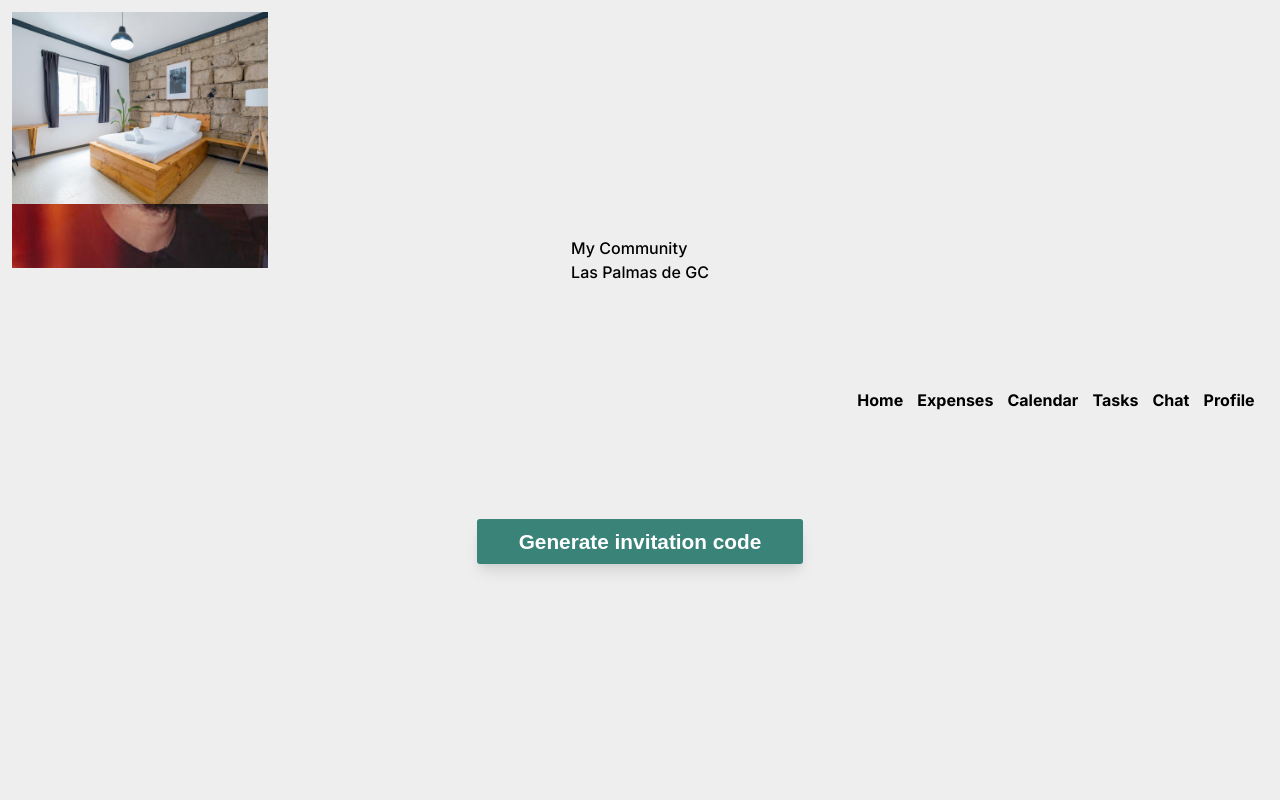
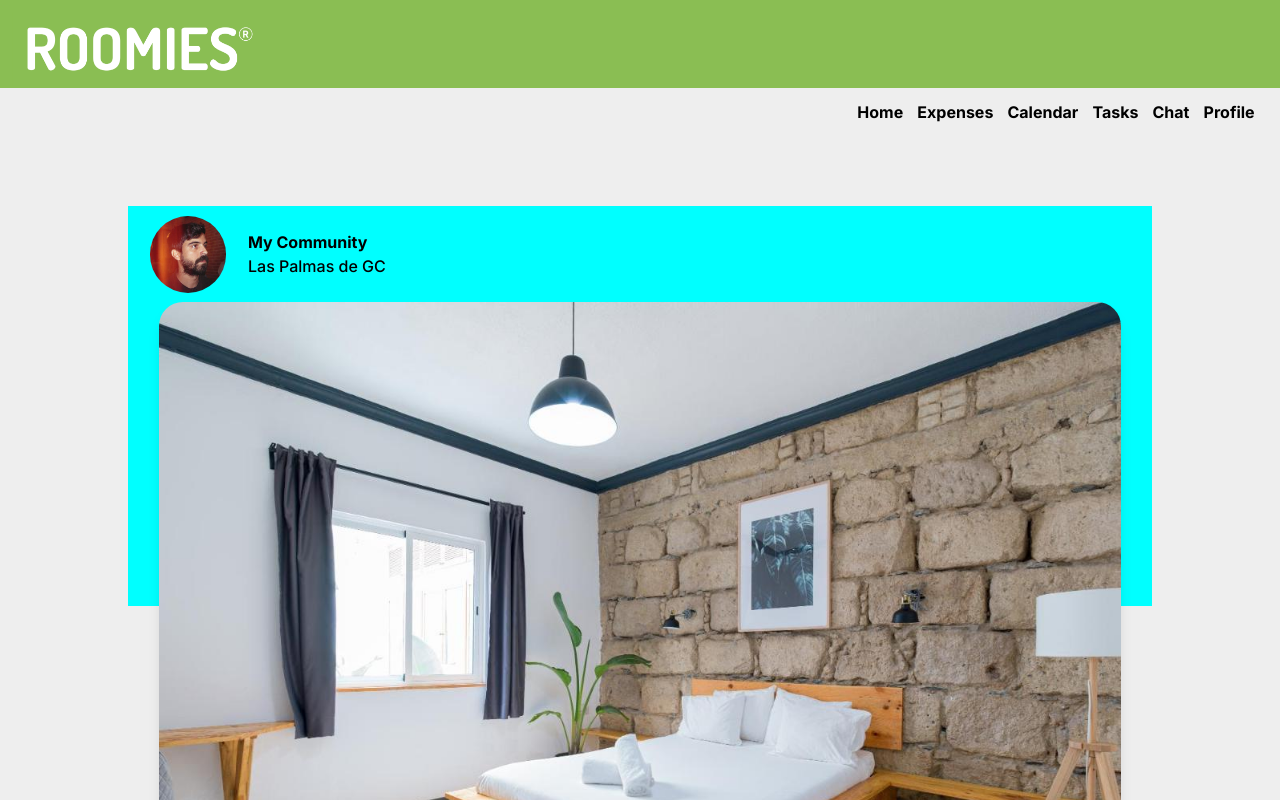
Before and after one commit to alber0087/roomies-app, a React (Vite) app: page /dashboard in a window 1280 px wide. Shown: the top 800 px of the page. Built offline with nearby package versions, Linux system fonts and the light colour scheme.

Commit message:
Conditional Rendering of NavBar and Header components ok

```diff
--- a/src/components/NavBar/NavBar.css
+++ b/src/components/NavBar/NavBar.css
@@ -1,10 +1,11 @@
-.navbar {
+.wide-screen-nav {
   width: 448px;
   height: 48px;
   display: flex;
   justify-content: center;
   align-items: center;
   position: absolute;
+  top: 88px;
   right: 0;
 }
 
@@ -32,14 +33,7 @@ a:active {
 }
 
 @media (max-width: 767px) {
-  body {
-    width: 390px;
-    height: 844px;
-    overflow-x: hidden;
-    background-color: var(--primary-color);
-  }
-
-  .navbar {
+  .mobile-nav {
     width: 100%;
     height: 80px;
     background-color: var(--light-gray-color);
--- a/src/components/NavBar/NavBar.jsx
+++ b/src/components/NavBar/NavBar.jsx
@@ -1,10 +1,11 @@
 import { Link } from 'react-router-dom'
 import './NavBar.css'
 
-function NavBar() {
+function NavBar({ isWideScreen }) {
+  console.log(isWideScreen)
   return (
     <>
-      <div className="navbar">
+      <div className={isWideScreen ? 'wide-screen-nav' : 'mobile-nav'}>
         <ul>
           <li>
             <Link to='/dashboard'>Home</Link>
--- a/src/layout/index.jsx
+++ b/src/layout/index.jsx
@@ -1,13 +1,34 @@
-import { Outlet } from "react-router-dom"
-import Header from "../components/Header/Header"
-import NavBar from "../components/NavBar/NavBar"
+import { useState, useEffect } from 'react'
+import { Outlet } from 'react-router-dom'
+import Header from '../components/Header/Header'
+import NavBar from '../components/NavBar/NavBar'
 
 function Root() {
+  const [showHeader, setShowHeader] = useState(false)
+  const [isWideScreen, setIsWideScreen] = useState(false)
+
+  useEffect(() => {
+    const handleResize = () => {
+      const windowWidth = window.innerWidth
+      windowWidth > 767
+        ? setShowHeader(true) : setShowHeader(false)
+      windowWidth > 767
+        ? setIsWideScreen(true) : setIsWideScreen(false)
+    }
+
+    window.addEventListener('resize', handleResize)
+    handleResize()
+
+    return () => {
+      window.removeEventListener('resize', handleResize)
+    }
+  }, [])
+
   return (
     <div>
-      <Header />
+      {showHeader && <Header />}
       <Outlet />
-      <NavBar />
+      <NavBar isWideScreen={isWideScreen}/>
     </div>
   )
 }
--- a/src/pages/HomePage/Card.css
+++ b/src/pages/HomePage/Card.css
@@ -1,3 +1,59 @@
+.wrapper {
+  width: 80vw;
+  height: 50vh;
+  background-color: aqua;
+}
+
+.card-header {
+  height: 96px;
+  width: 100%;
+  display: flex;
+}
+
+.profile-photo-wrapper {
+  height: 100%;
+  width: 96px;
+  display: flex;
+  justify-content: center;
+  align-items: center;
+}
+
+.profile-photo-wrapper > img {
+  width: 80%;
+  position: relative;
+  top: 0;
+  left: 12;
+  border-radius: 50%;
+}
+
+.community-name {
+  display: flex;
+  flex-direction: column;
+  justify-content: stretch;
+  padding-left: 24px;
+  padding-top: 24px;
+}
+
+.community-name div:first-child {
+  font-weight: 700;
+}
+
+.card-body {
+  width: 100%;
+  display: flex;
+  justify-content: center;
+  align-items: center;
+}
+
+.card-body > img {
+  width: 94%;
+  position: relative;
+  top: 0;
+  left: 0;
+  border-radius: 24px;
+  box-shadow: rgba(0, 0, 0, 0.1) 0px 10px 15px -3px,
+    rgba(0, 0, 0, 0.05) 0px 4px 6px -2px;
+}
 
 @media (max-width: 767px) {
   .wrapper {
@@ -52,6 +108,7 @@
     top: 0;
     left: 0;
     border-radius: 24px;
-    box-shadow: rgba(0, 0, 0, 0.1) 0px 10px 15px -3px, rgba(0, 0, 0, 0.05) 0px 4px 6px -2px;
+    box-shadow: rgba(0, 0, 0, 0.1) 0px 10px 15px -3px,
+      rgba(0, 0, 0, 0.05) 0px 4px 6px -2px;
   }
 }
--- a/src/pages/HomePage/HomePage.css
+++ b/src/pages/HomePage/HomePage.css
@@ -1,9 +1,18 @@
+body {
+  overflow: hidden;
+}
 .container {
   background-color: var(--light-gray-color);
-  width: 100%;
+  width: 100vw;
   height: 100vh;
   display: flex;
   flex-direction: column;
   justify-content: space-evenly;
   align-items: center;
 }
+
+@media (max-width: 767px) {
+  .container {
+    overflow: hidden;
+  }
+}
--- a/src/pages/HomePage/HomePage.jsx
+++ b/src/pages/HomePage/HomePage.jsx
@@ -1,8 +1,7 @@
-import { useState } from 'react'
+import { useState, useEffect } from 'react'
 import { Snackbar } from '@mui/material'
 
 import Card from './Card'
-import NavBar from '../../components/NavBar/NavBar'
 import PrimaryBtn from '../../components/PrimaryBtn/PrimaryBtn'
 
 import './HomePage.css'
@@ -18,6 +17,7 @@ function HomePage() {
 
   return (
     <div className="container">
+
       <Card />
       <PrimaryBtn value="Generate invitation code" callToAction={handleClick} />
       <Snackbar
@@ -25,9 +25,7 @@ function HomePage() {
         onClose={() => setOpen(false)}
         resumeHideDuration={1000}
         message={message}
-
       />
-      <NavBar />
     </div>
   )
 }
```
Also changed, not shown: src/router/index.jsx (+5 -5 lines).
